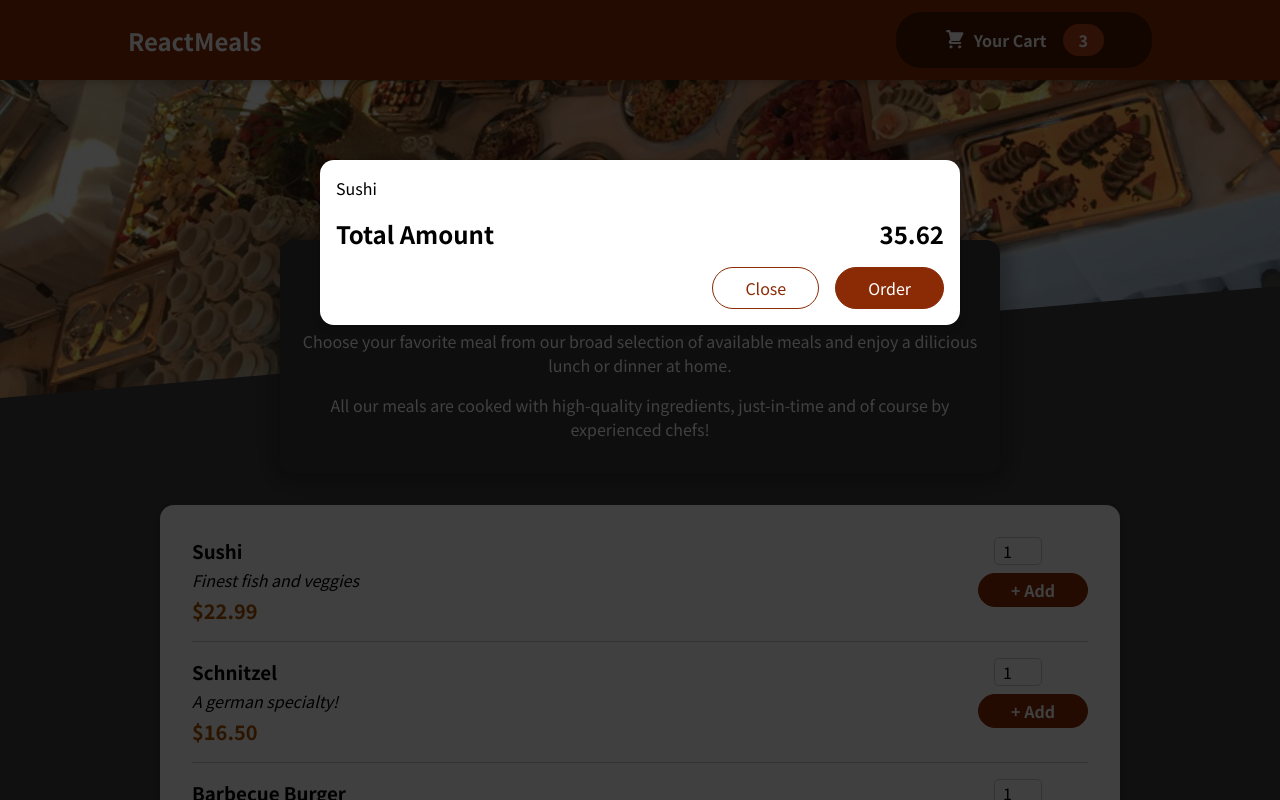
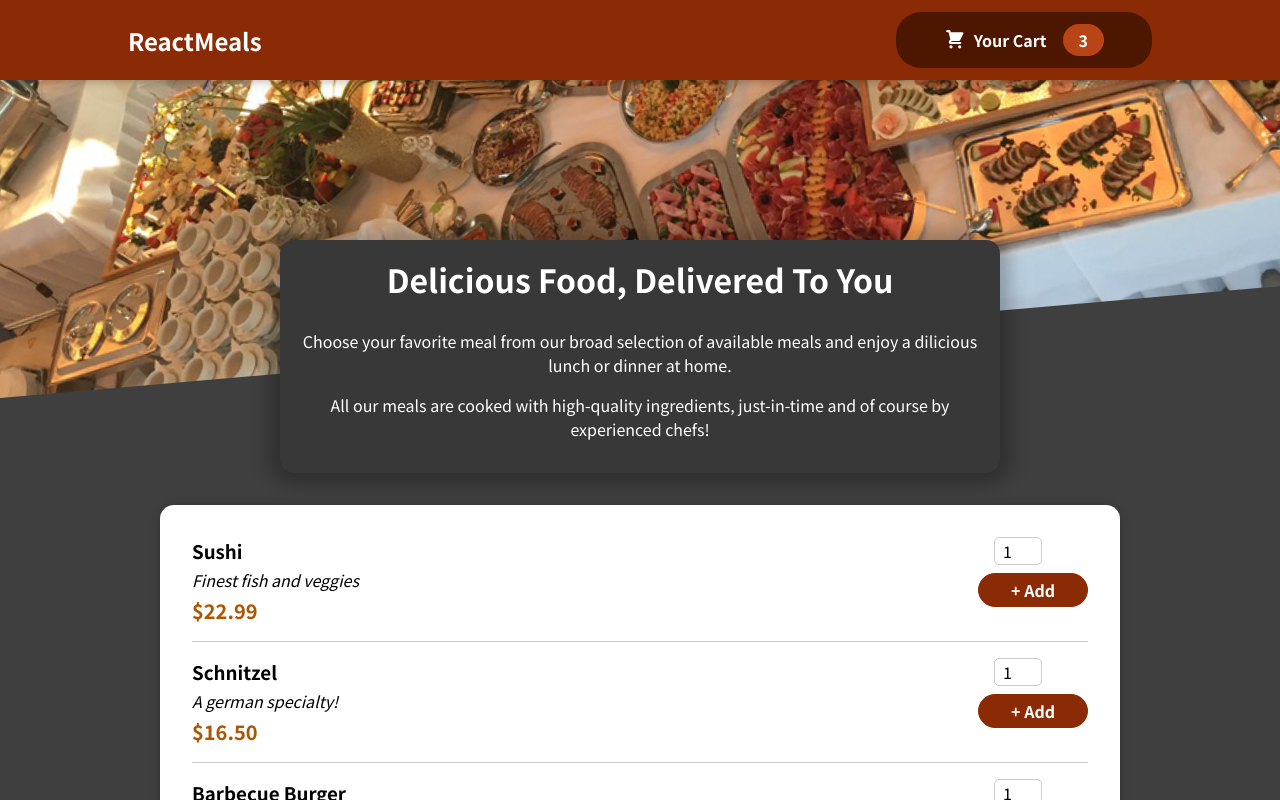
Before and after one commit to kozachek/-Food-Order-App, a React (Create React App) app: page / in a window 1280 px wide. Shown: the top 800 px of the page. Built offline with nearby package versions, Linux system fonts and the light colour scheme.

Commit message:
Managing Cart & Modal State

```diff
--- a/src/App.js
+++ b/src/App.js
@@ -1,13 +1,23 @@
-import { Fragment } from "react";
+import { Fragment, useState} from "react";
+
 import Header from "./components/Layout/Header";
 import Meals from "./components/Meals /Meals";
 import Cart from "./components/Cart/Cart";
 
 function App() {
+const [cartIsShown, setCartIsShown] = useState(false);
+
+const showCartHandler = () => {
+  setCartIsShown(true);
+}
+const hideCartHandler = () => {
+setCartIsShown(false);
+}
+
   return (
     <Fragment>
-      <Cart />
-      <Header />
+     {cartIsShown && <Cart onClose={hideCartHandler} />}
+      <Header onShowCart={showCartHandler}/>
       <main>
         <Meals />
       </main>
--- a/src/components/Cart/Cart.js
+++ b/src/components/Cart/Cart.js
@@ -5,14 +5,14 @@
 const Cart = (props)=> {
 const cartItems = <ul className={classes['cart-items']}>{[{id: 'c1', name: 'Sushi', amount: 2, price: 12.99}].map((item)=> <li>{item.name}</li>)}</ul>;
     return (
-      <Modal>
+      <Modal onClose={props.onClose}>
             {cartItems}
             <div className={classes.total}>
                 <span>Total Amount</span>
                 <span>35.62</span>
             </div>
             <div className={classes.actions}>
-                <button className={classes['button--alt']}>Close</button>
+                <button className={classes['button--alt']} onClick={props.onClose}>Close</button>
               <button className={classes.button}>Order</button>
             </div>
             </Modal>
--- a/src/components/Layout/Header.js
+++ b/src/components/Layout/Header.js
@@ -5,12 +5,12 @@
 import mealsImage from '../../assets/meals.jpg'
 import classes from "./Header.module.css";
 
-const Header = () => {
+const Header = (props) => {
   return (
     <Fragment>
       <header className={classes.header}>
         <h2>ReactMeals</h2>
-      <HeaderCartButton />
+      <HeaderCartButton  onClick = {props.onShowCart} />
       </header>
       <div className={classes["main-image"]}>
         <img src={mealsImage} alt="A table full of delicious food!" />
--- a/src/components/Layout/HeaderCartButton.js
+++ b/src/components/Layout/HeaderCartButton.js
@@ -4,7 +4,7 @@
 
 const HeaderCartButton = props => {
   return (
-    <button className={classes.button}>
+    <button className={classes.button} onClick={props.onClick}>
       <span className={classes.icon}>
         <CartIcon />
       </span>
--- a/src/components/UI/Modal.js
+++ b/src/components/UI/Modal.js
@@ -6,7 +6,7 @@
 const Backdrop = props => {
 
     return (
-        <div className={classes.backdrop}></div>
+        <div className={classes.backdrop} onClick={props.onClose}></div>
     );
 };
 
@@ -23,7 +23,7 @@
 const Modal = props => {
     return (
         <Fragment>
-            {ReactDOM.createPortal(<Backdrop />, portalElement)}
+            {ReactDOM.createPortal(<Backdrop  onClose={props.onClose} />, portalElement)}
             {ReactDOM.createPortal(<ModalOverlay> {props.children}</ModalOverlay>, portalElement)}
         </Fragment>
     )
```
